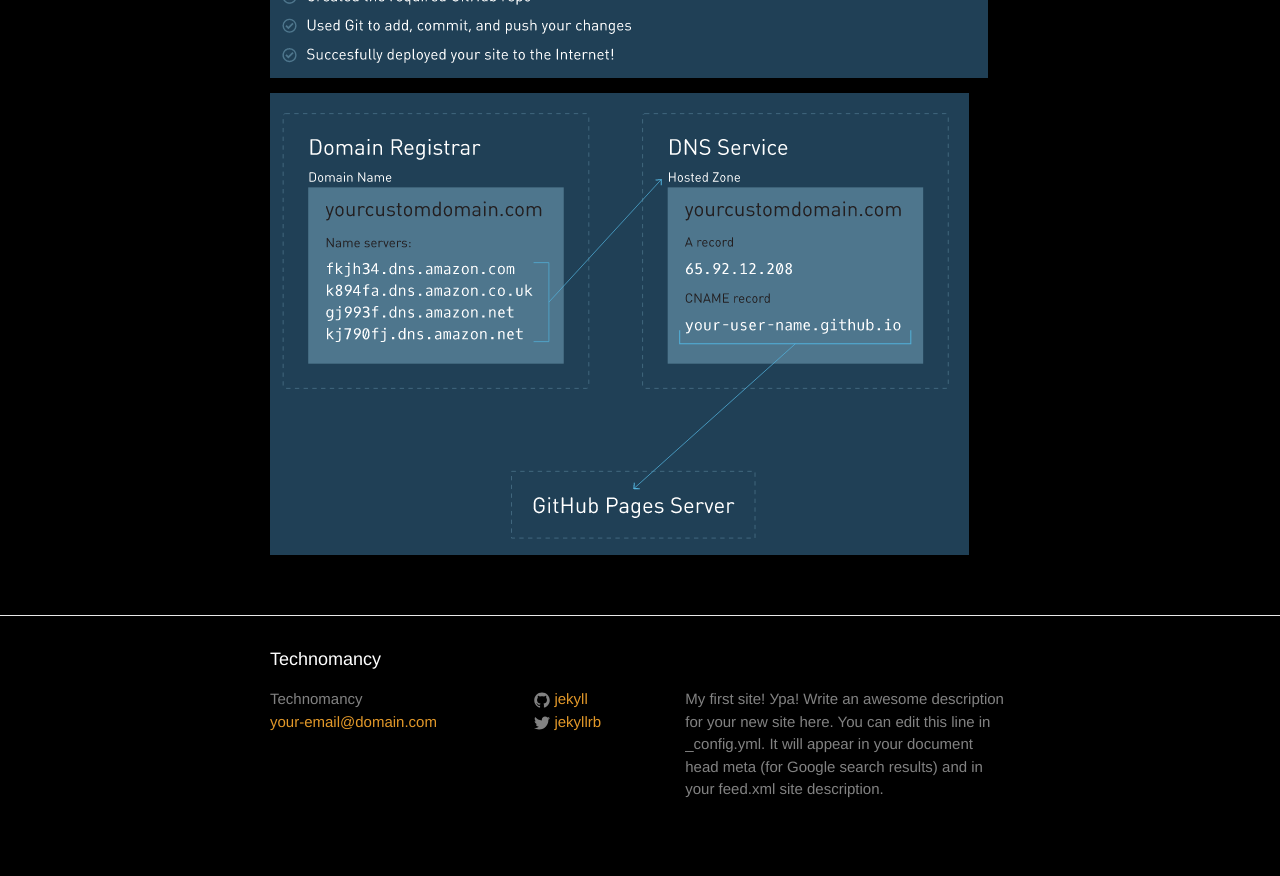
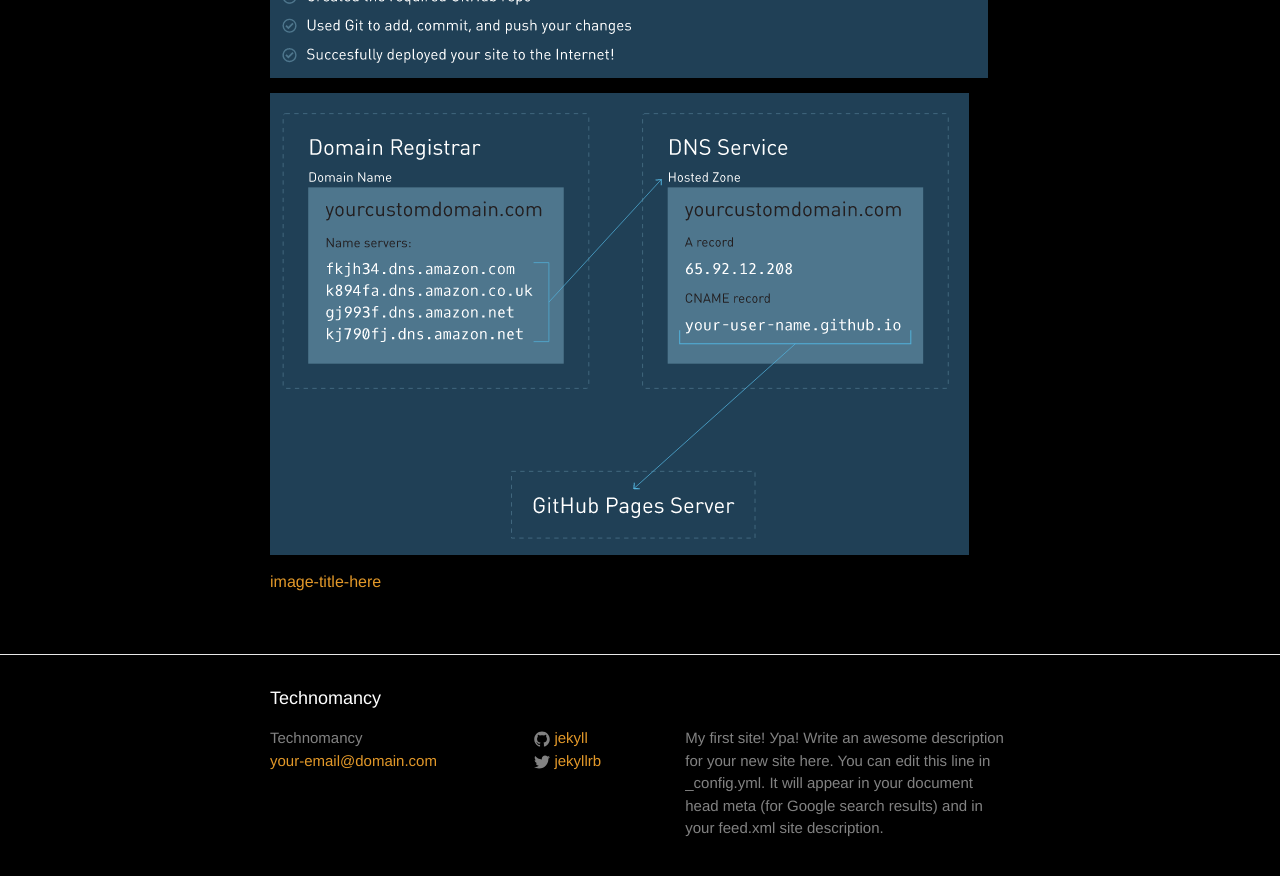
Before and after one commit to Valentinator/valentinator.github.io, a Jekyll site: the page built from _posts/2017-05-09-Первый-пост.MARKDOWN, in a window 1280 px wide and 900 px high, scrolled down 854 px. Shown: the top 876 px of the window. Built offline with Jekyll 4.4.1, drawn with Linux system fonts in a browser that asks for light colours.

Commit message:
Update 2017-05-09-Первый-пост.MARKDOWN

```diff
--- a/_posts/2017-05-09-Первый-пост.MARKDOWN
+++ b/_posts/2017-05-09-Первый-пост.MARKDOWN
@@ -8,3 +8,6 @@ That is my first post. I decided to write in English instead of Russian. This is
 <img src="https://github.com/Valentinator/valentinator.github.io/blob/master/downloads/Gihub_website.PNG">
 
 <img src="https://github.com/Valentinator/valentinator.github.io/blob/master/downloads/registrar.PNG">
+
+
+[image-title-here](https://github.com/Valentinator/valentinator.github.io/blob/master/downloads/registrar.PNG){:class="img-responsive"}
```
